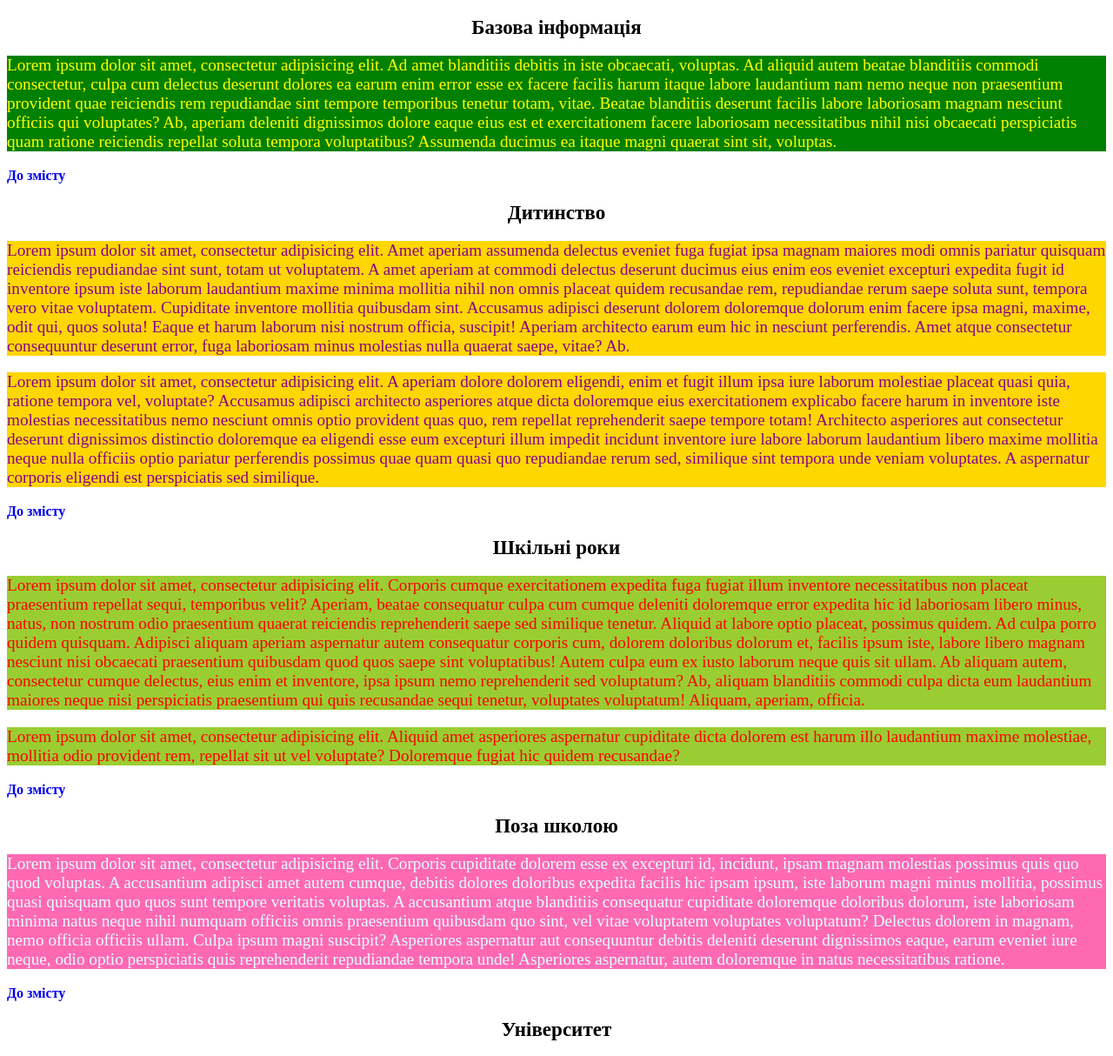
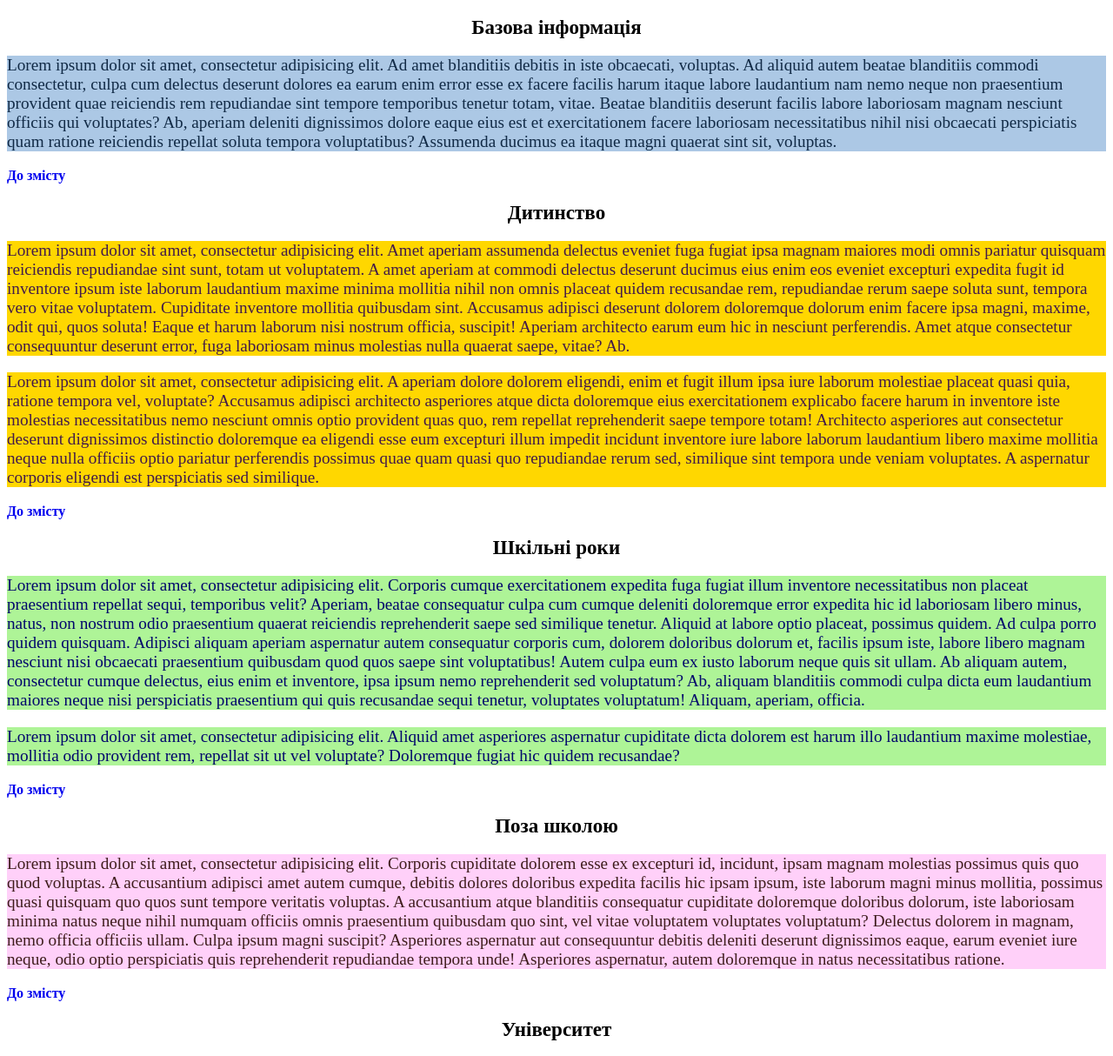
Before and after one commit to Marta-Matsevych/Marta-Matsevych.github.io, a plain HTML site: page Lab_2/biography.html in a window 1280 px wide. Shown: the part 264-1478 px from the top of the page at 87% size. Drawn offline with Linux system fonts and the light colour scheme.

Commit message:
Update biography.html

```diff
--- a/Lab_2/biography.html
+++ b/Lab_2/biography.html
@@ -50,23 +50,23 @@
       }
 
       article:nth-of-type(1) > p{
-        background-color: green;
-        color: yellow;
+        background-color: #ACC8E5;
+        color: #112A46;
       }
 
       article:nth-of-type(2) > p{
         background-color: gold;
-        color: darkmagenta;
+        color: #431B49;
       }
 
       article:nth-of-type(3) > p{
-        background-color: yellowgreen;
-        color: red;
+        background-color: #AEF497;
+        color: #02076B;
       }
 
       article:nth-of-type(4) > p{
-        background-color: hotpink;
-        color: lightcyan;
+        background-color: #FFD0F9;
+        color: #3F1D1D;
       }
 
       article:nth-of-type(5) > p{
```
